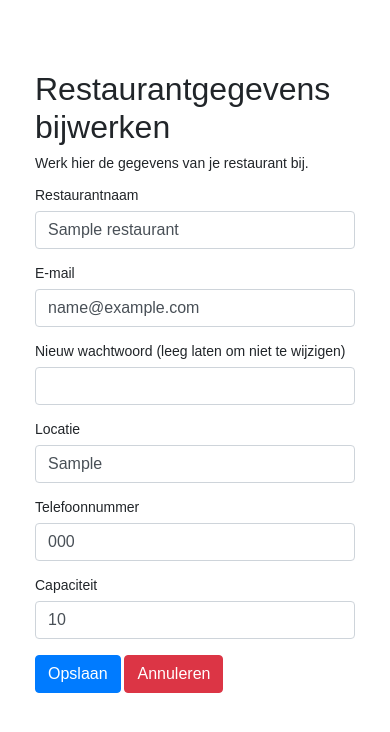
After one commit to RickHogenhout3/TableTime, a PHP site: page /admin/restaurant_update.php in a window 390 px wide. The commit adds this page. Shown: the top 732 px of the page. Run offline with PHP 8.4, Linux system fonts and the light colour scheme; the visitor is signed in with stand-in values (Sample User, id 1); tables that the repository leaves empty hold one stand-in row (values such as "Sample post").

Commit message:
added the reservation confirm for test data and made a page to update the restaurant name, email, phone etc.

```diff
--- /dev/null
+++ b/admin/restaurant_update.php
@@ -0,0 +1,104 @@
+<?php
+include_once "../config.php";
+
+// Zorg dat de gebruiker is ingelogd
+if (!isset($_SESSION["restaurant_id"])) {
+    header("Location: restaurant-login.php");
+    exit();
+}
+
+$restaurant_id = $_SESSION["restaurant_id"];
+
+// Haal huidige restaurantgegevens op
+$sql = "SELECT * FROM restaurants WHERE id = ?";
+$stmt = $connect->prepare($sql);
+$stmt->execute([$restaurant_id]);
+$restaurant = $stmt->fetch();
+
+if (!$restaurant) {
+    die("Restaurant niet gevonden.");
+}
+
+if ($_SERVER["REQUEST_METHOD"] == "POST") {
+    $name = trim($_POST["name"]);
+    $email = trim($_POST["email"]);
+    $location = trim($_POST["location"]);
+    $phone = trim($_POST["phone"]);
+    $capacity = intval($_POST["capacity"]);
+
+    // Als er een nieuw wachtwoord is ingevoerd → update het
+    if (!empty($_POST["password"])) {
+        $password = password_hash($_POST["password"], PASSWORD_DEFAULT);
+        $sql = "UPDATE restaurants SET name = ?, email = ?, password = ?, location = ?, phone = ?, capacity = ?, updated_at = NOW() WHERE id = ?";
+        $params = [$name, $email, $password, $location, $phone, $capacity, $restaurant_id];
+    } else {
+        // Geen wachtwoord update
+        $sql = "UPDATE restaurants SET name = ?, email = ?, location = ?, phone = ?, capacity = ?, updated_at = NOW() WHERE id = ?";
+        $params = [$name, $email, $location, $phone, $capacity, $restaurant_id];
+    }
+
+    $stmt = $connect->prepare($sql);
+    if ($stmt->execute($params)) {
+        $_SESSION["restaurant_name"] = $name; // update de naam in sessie
+        header("Location: index.php?updated=1");
+        exit();
+    } else {
+        $error = "Er ging iets mis bij het updaten. Probeer opnieuw.";
+    }
+}
+?>
+
+<!doctype html>
+<html lang="nl">
+<head>
+    <title>Table Time - Profiel bijwerken</title>
+    <link rel="stylesheet" href="https://stackpath.bootstrapcdn.com/bootstrap/4.5.2/css/bootstrap.min.css">
+    <style>
+        body { font: 14px sans-serif; }
+        .wrapper { width: 360px; padding: 20px; margin: auto; margin-top: 50px; }
+    </style>
+</head>
+<body>
+
+<div class="wrapper">
+    <h2>Restaurantgegevens bijwerken</h2>
+    <p>Werk hier de gegevens van je restaurant bij.</p>
+
+    <?php if (isset($error)): ?>
+        <div class="alert alert-danger"><?= htmlspecialchars($error) ?></div>
+    <?php endif; ?>
+
+    <form action="restaurant_update.php" method="POST">
+        <div class="form-group">
+            <label>Restaurantnaam</label>
+            <input type="text" name="name" class="form-control" value="<?= htmlspecialchars($restaurant['name']); ?>" required>
+        </div>
+        <div class="form-group">
+            <label>E-mail</label>
+            <input type="email" name="email" class="form-control" value="<?= htmlspecialchars($restaurant['email']); ?>" required>
+        </div>
+        <div class="form-group">
+            <label>Nieuw wachtwoord (leeg laten om niet te wijzigen)</label>
+            <input type="password" name="password" class="form-control">
+        </div>
+        <div class="form-group">
+            <label>Locatie</label>
+            <input type="text" name="location" class="form-control" value="<?= htmlspecialchars($restaurant['location']); ?>" required>
+        </div>
+        <div class="form-group">
+            <label>Telefoonnummer</label>
+            <input type="text" name="phone" class="form-control" value="<?= htmlspecialchars($restaurant['phone']); ?>">
+        </div>
+        <div class="form-group">
+            <label>Capaciteit</label>
+            <input type="number" name="capacity" class="form-control" value="<?= htmlspecialchars($restaurant['capacity']); ?>" required>
+        </div>
+        <div class="form-group">
+            <input type="submit" class="btn btn-primary" value="Opslaan">
+            <a href="index.php" class="btn btn-danger">Annuleren</a>
+        </div>
+    </form>
+</div>
+
+</body>
+</html>
--- a/config.php
+++ b/config.php
@@ -1,20 +1,14 @@
 <?php
-require __DIR__ . '/vendor/autoload.php';
-
-$env = Dotenv\Dotenv::createUnsafeImmutable(__DIR__);
-$env->load();
-
 session_start();
-$host = getenv('DB_HOST');
-$dbname = getenv('DB_NAME');
-$username = getenv('DB_USER');
-$password = getenv('DB_PASSWORD');
+$servername = "localhost";
+$username = "root";
+$password = "";
+$dbname = "tabletime";
 $charset = "utf8mb4";
 
 try {
-    $connect = new PDO("mysql:host=$host;dbname=$dbname", $username, $password);
+    $connect = new PDO("mysql:host=$servername;dbname=$dbname", $username, $password);
     $connect->setAttribute(PDO::ATTR_ERRMODE, PDO::ERRMODE_EXCEPTION);
-    echo "Connection succeeded!";
 } catch (PDOException $error) {
     $message = $error->getMessage();
     echo "Connection failed: $message";
```
Also changed, not shown: admin/confirm_reservation.php (added, +16 -0 lines), admin/index.php (+14 -1 lines).
